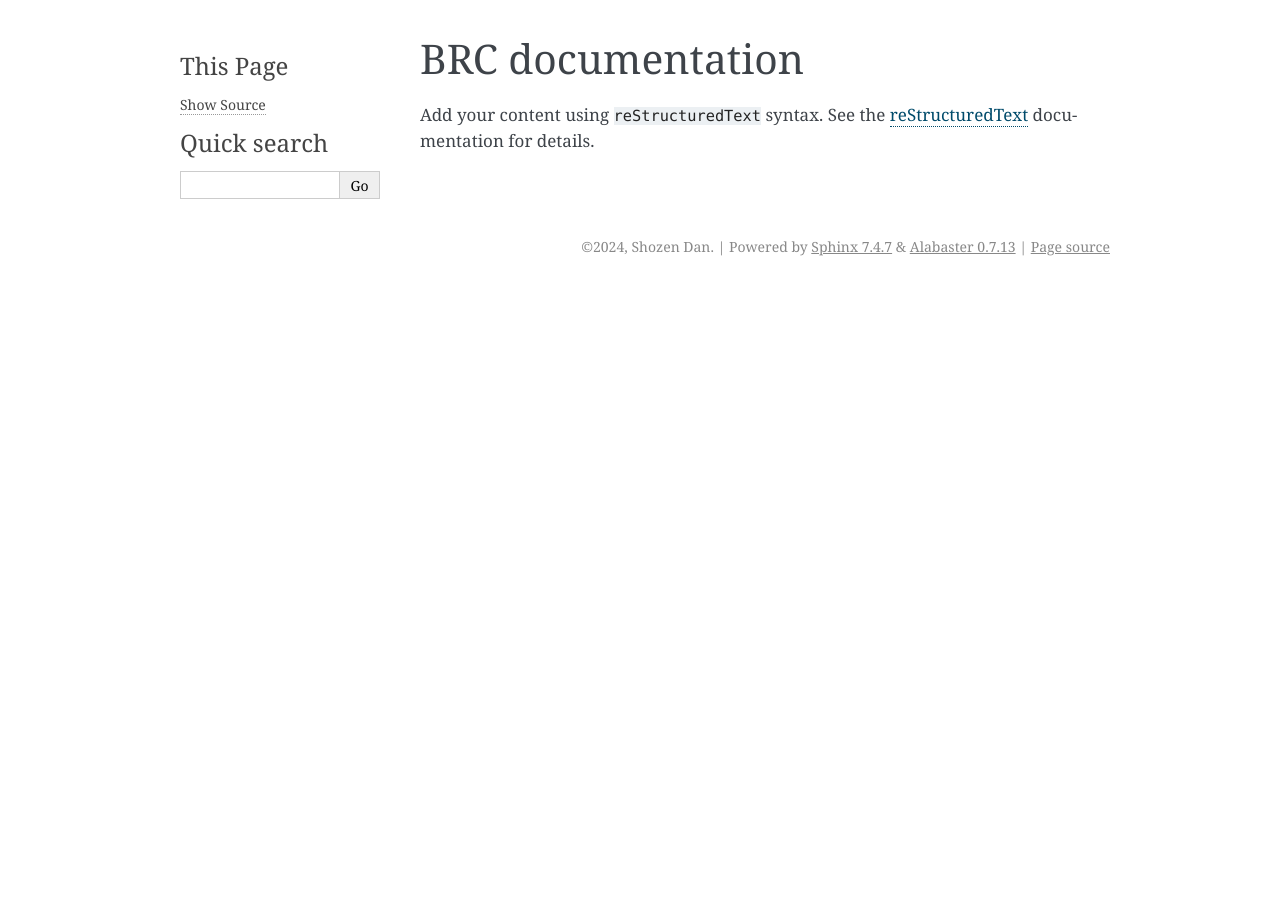
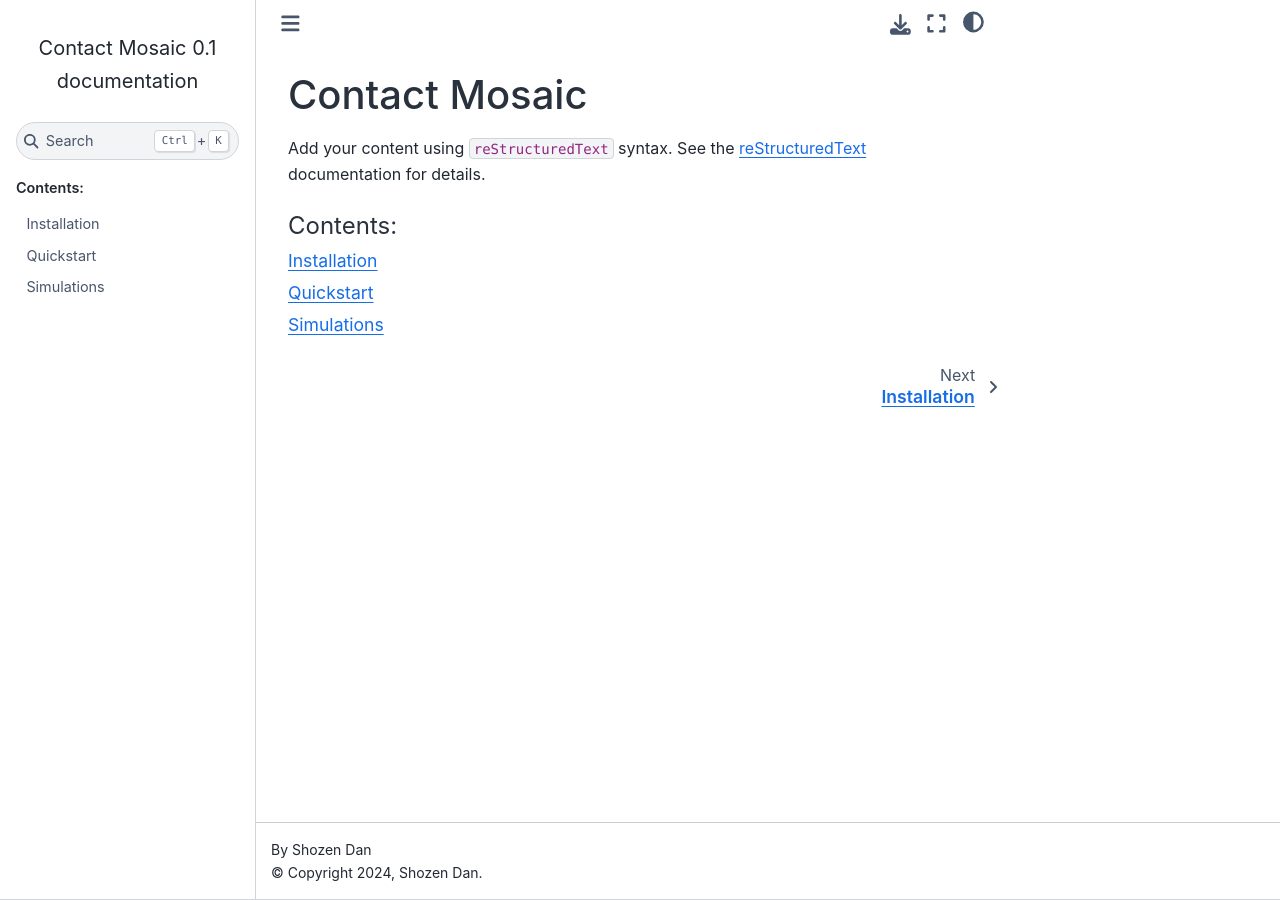
Before and after one commit to ShozenD/cntmosaic, a Sphinx documentation site: the page built from docs/source/index.rst, in a window 1280 px wide. Built offline with Sphinx 7.4.7 and the Sphinx Book theme 1.1.4, drawn with Linux system fonts in a browser that asks for light colours.

Commit message:
[add] Documentation for simulations

```diff
--- a/docs/source/conf.py
+++ b/docs/source/conf.py
@@ -6,7 +6,7 @@
 # -- Project information -----------------------------------------------------
 # https://www.sphinx-doc.org/en/master/usage/configuration.html#project-information
 
-project = 'BRC'
+project = 'Contact Mosaic'
 copyright = '2024, Shozen Dan'
 author = 'Shozen Dan'
 release = '0.1'
@@ -14,7 +14,9 @@
 # -- General configuration ---------------------------------------------------
 # https://www.sphinx-doc.org/en/master/usage/configuration.html#general-configuration
 
-extensions = []
+extensions = [
+  'sphinx.ext.autodoc',
+]
 
 templates_path = ['_templates']
 exclude_patterns = []
@@ -24,5 +26,10 @@
 # -- Options for HTML output -------------------------------------------------
 # https://www.sphinx-doc.org/en/master/usage/configuration.html#options-for-html-output
 
-html_theme = 'alabaster'
+html_theme = 'sphinx_book_theme'
 html_static_path = ['_static']
+
+import sys
+from pathlib import Path
+
+sys.path.insert(0, str(Path('../../', 'cntmosaic').resolve()))
--- /dev/null
+++ b/docs/source/documentation/simulations.rst
@@ -0,0 +1,5 @@
+Simulations
+===========
+
+.. automodule:: simulations
+  :members:
--- a/docs/source/index.rst
+++ b/docs/source/index.rst
@@ -3,7 +3,7 @@
    You can adapt this file completely to your liking, but it should at least
    contain the root `toctree` directive.
 
-BRC documentation
+Contact Mosaic
 =================
 
 Add your content using ``reStructuredText`` syntax. See the
@@ -14,3 +14,7 @@
 .. toctree::
    :maxdepth: 2
    :caption: Contents:
+
+   usage/installation
+   usage/quickstart
+   documentation/simulations
--- /dev/null
+++ b/docs/source/usage/installation.rst
@@ -0,0 +1,4 @@
+Installation
+============
+
+This is the installation guide for the project.
--- /dev/null
+++ b/docs/source/usage/quickstart.rst
@@ -0,0 +1,4 @@
+Quickstart
+==========
+
+This is the quickstart guide for the package.
```
Also changed, not shown: docs/requirements.txt (added, +146 -0 lines).
